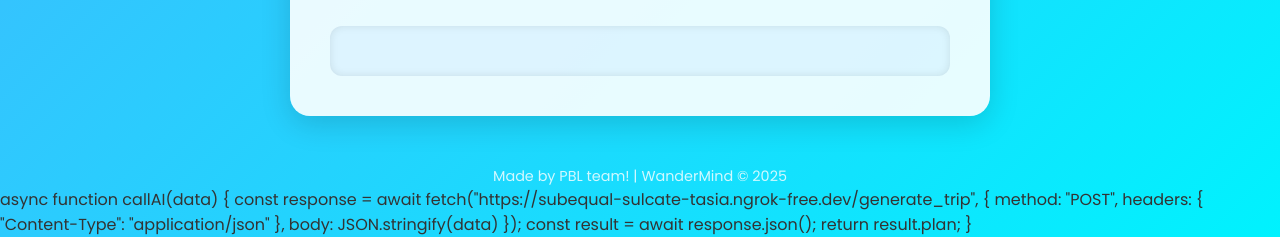
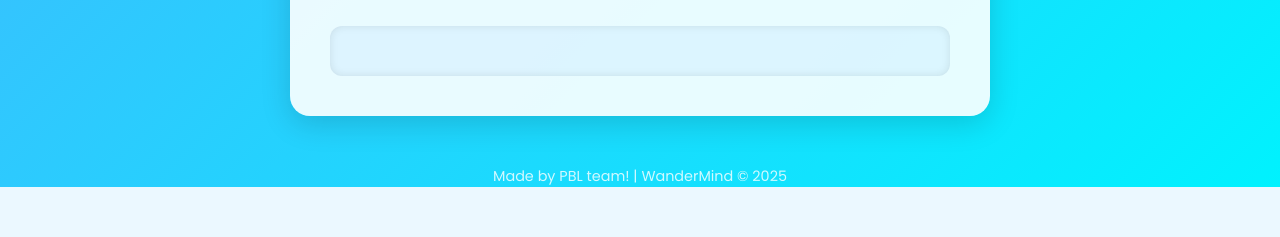
Before and after one commit to dhruv-s1/TripPlanner, a Flask app: page / in a window 1280 px wide. Shown: the part 776-1013 px from the top of the page. After the commit the page ends 963 px from the top, so only its background shows below. Run offline with Flask 3, Linux system fonts and the light colour scheme.

Commit message:
7th render commit

```diff
--- a/templates/index.html
+++ b/templates/index.html
@@ -177,16 +177,6 @@
 
   <footer>Made by PBL team! | WanderMind © 2025</footer>
 
-async function callAI(data) {
-const response = await fetch("https://subequal-sulcate-tasia.ngrok-free.dev/generate_trip", {
-  method: "POST",
-  headers: { "Content-Type": "application/json" },
-  body: JSON.stringify(data)
-});
-const result = await response.json();
-return result.plan;
-}
-
   <script>
     const form = document.getElementById('trip-form');
     const output = document.getElementById('output');
@@ -200,7 +190,6 @@ return result.plan;
       const data = Object.fromEntries(formData.entries());
 
       try {
-        // ✅ Correct route name that matches Flask
         const response = await fetch("/generate_itinerary", {
           method: "POST",
           headers: { "Content-Type": "application/json" },
```
